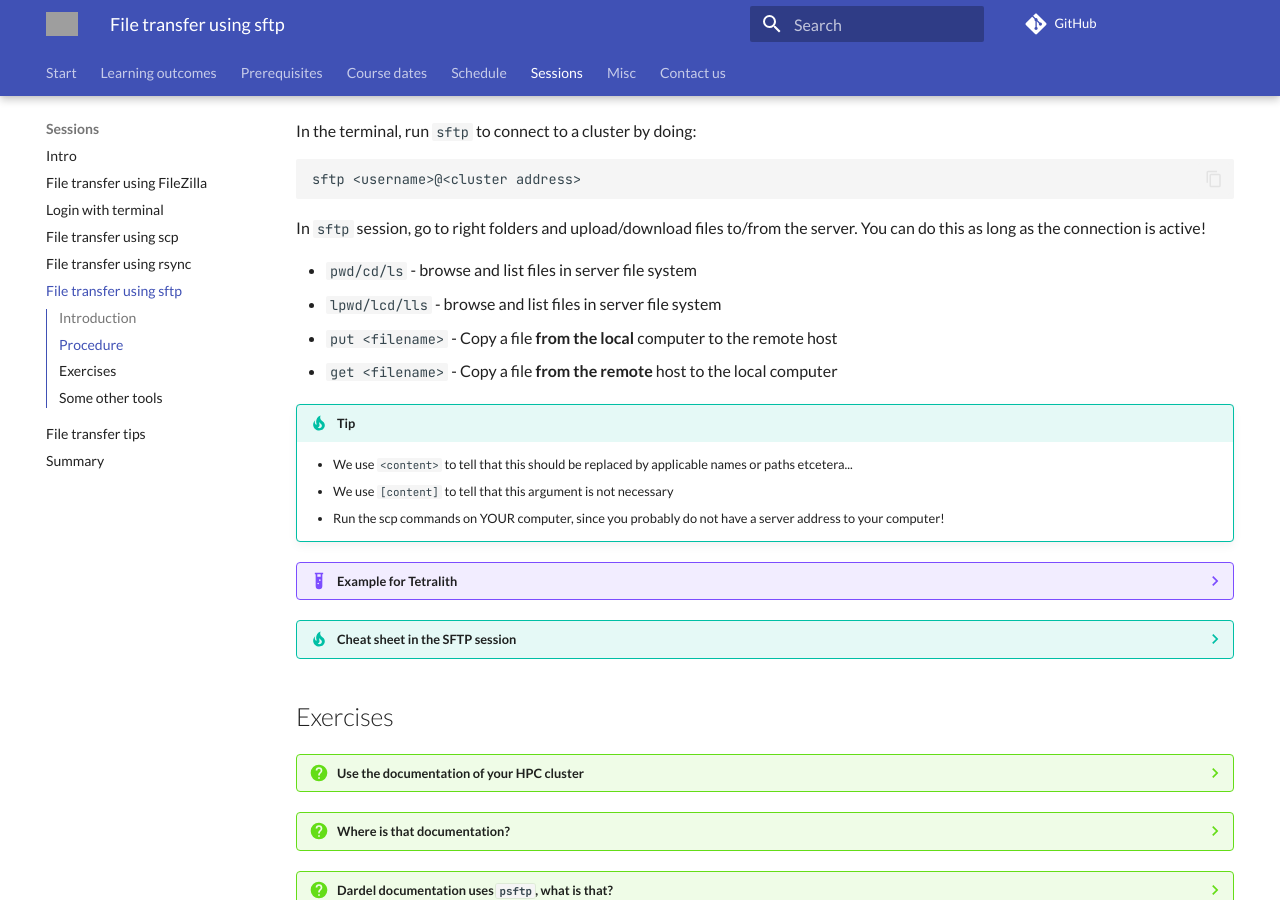
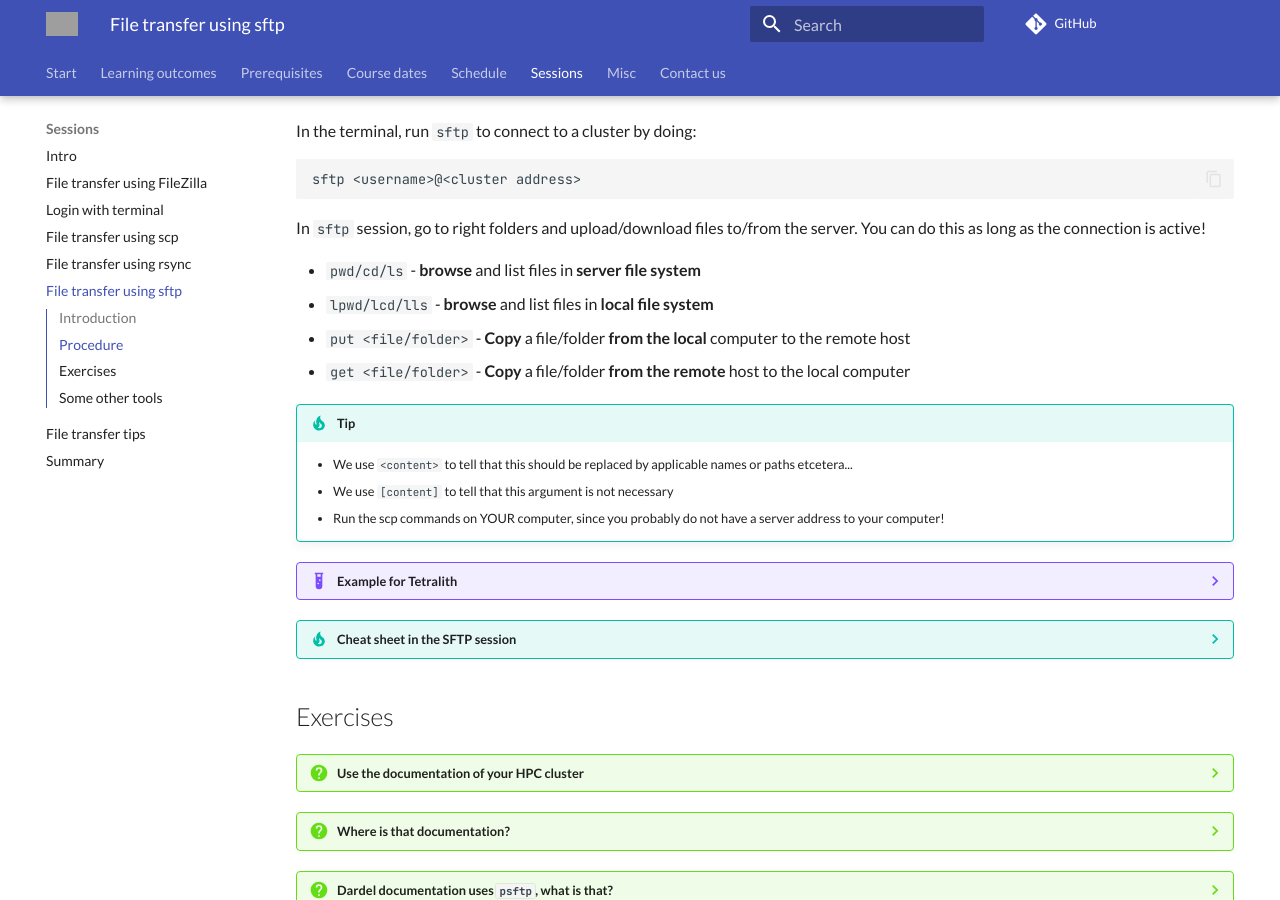
Before and after one commit to UPPMAX/naiss_file_transfer_course, an MkDocs documentation site: the page built from docs/sessions/sftp/README.md, in a window 1280 px wide and 900 px high, scrolled down 1072 px. Built offline with MkDocs 1.6.1 and Material for MkDocs 9.7.7, drawn with Linux system fonts in a browser that asks for light colours; comment, search, counter and statistics services are not loaded; grey boxes are pictures that could not be loaded.

Commit message:
sftp explan

```diff
--- a/docs/sessions/sftp/README.md
+++ b/docs/sessions/sftp/README.md
@@ -65,10 +65,10 @@ sftp <username>@<cluster address>
 
 In `sftp` session, go to right folders and upload/download files to/from the server. You can do this as long as the connection is active!
 
-- ``pwd/cd/ls`` - browse and list files in server file system
-- ``lpwd/lcd/lls`` - browse and list files in server file system
-- ``put <filename>`` - Copy a file **from the local** computer to the remote host
-- ``get <filename>`` - Copy a file **from the remote** host to the local computer
+- ``pwd/cd/ls`` - **browse** and list files in **server file system**
+- ``lpwd/lcd/lls`` - **browse** and list files in **local file system**
+- ``put <file/folder>`` - **Copy** a file/folder **from the local** computer to the remote host
+- ``get <file/folder>`` - **Copy** a file/folder **from the remote** host to the local computer
 
 !!! tip
 
```
